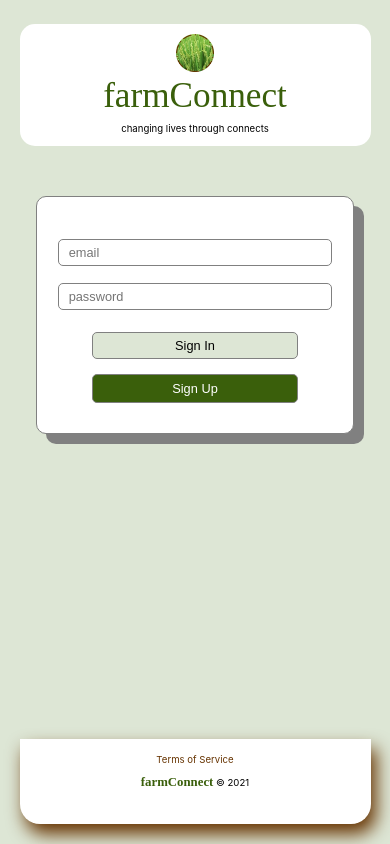
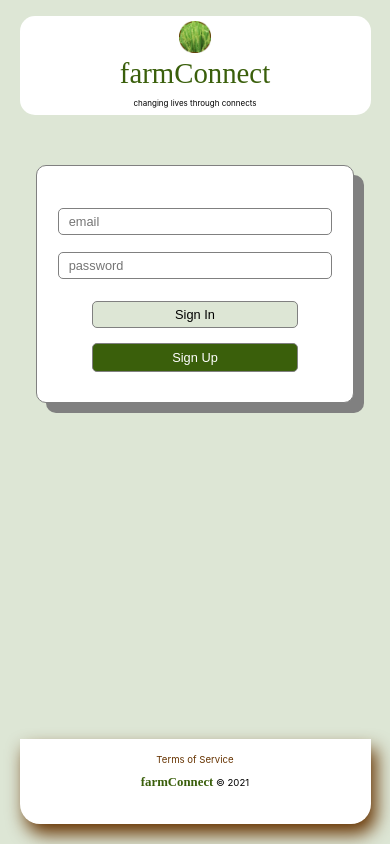
Before and after one commit to coula3/farm-connect, a React (Create React App) app in the folder farm-connect-frontend/: page / in a window 390 px wide. Built offline with nearby package versions, Linux system fonts and the light colour scheme.

Commit message:
create new media screen at 800px on AppHeader

```diff
--- a/farm-connect-frontend/src/components/AppHeader/AppHeader.css
+++ b/farm-connect-frontend/src/components/AppHeader/AppHeader.css
@@ -1,7 +1,7 @@
 .AppHeader_main_div {
     width: 90%;
     margin: 1.5rem 5%;
-    padding: 10px 0%;
+    padding: 10px 0;
     border-radius: 15px;
     background-color: #FFF;
 }
@@ -21,17 +21,44 @@
     font-size: 1rem;
 }
 
-@media (max-width: 600px) {
+
+@media (max-width: 800px) {
+    .AppHeader_main_div {
+        margin: 1rem 5%;
+        padding: 5px 0;
+    }
+
     #logo_img {
-        height: 2.4rem;
-        width: 2.4rem;
+        height: 3.5rem;
+        width: 3.5rem;
     }
 
     #name_div {
-        font-size: 2.2rem;
+        font-size: 3rem;
     }
 
     .AppHeader_main_div span {
-        font-size: .6rem;
+        font-size: .75rem;
     }
 }
+
+
+@media (max-width: 600px) {
+    .AppHeader_main_div {
+        margin: 1rem 5%;
+        padding: 5px 0;
+    }
+
+    #logo_img {
+        height: 2rem;
+        width: 2rem;
+    }
+
+    #name_div {
+        font-size: 1.8rem;
+    }
+
+    .AppHeader_main_div span {
+        font-size: .5rem;
+    }
+}
```
